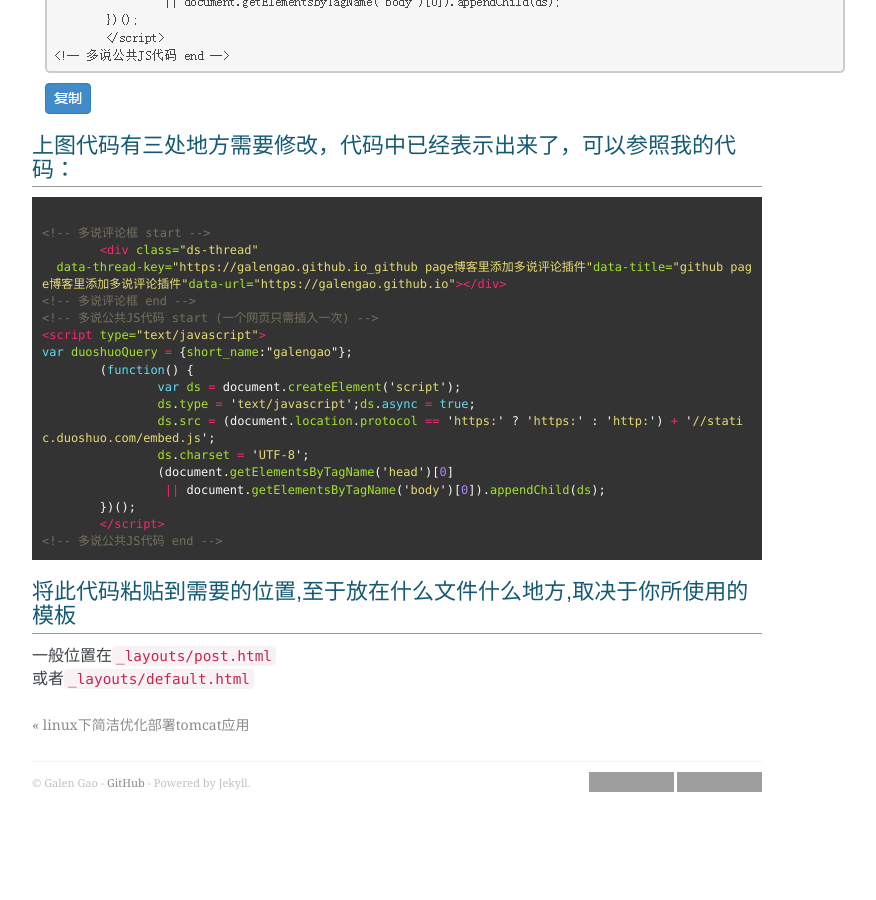
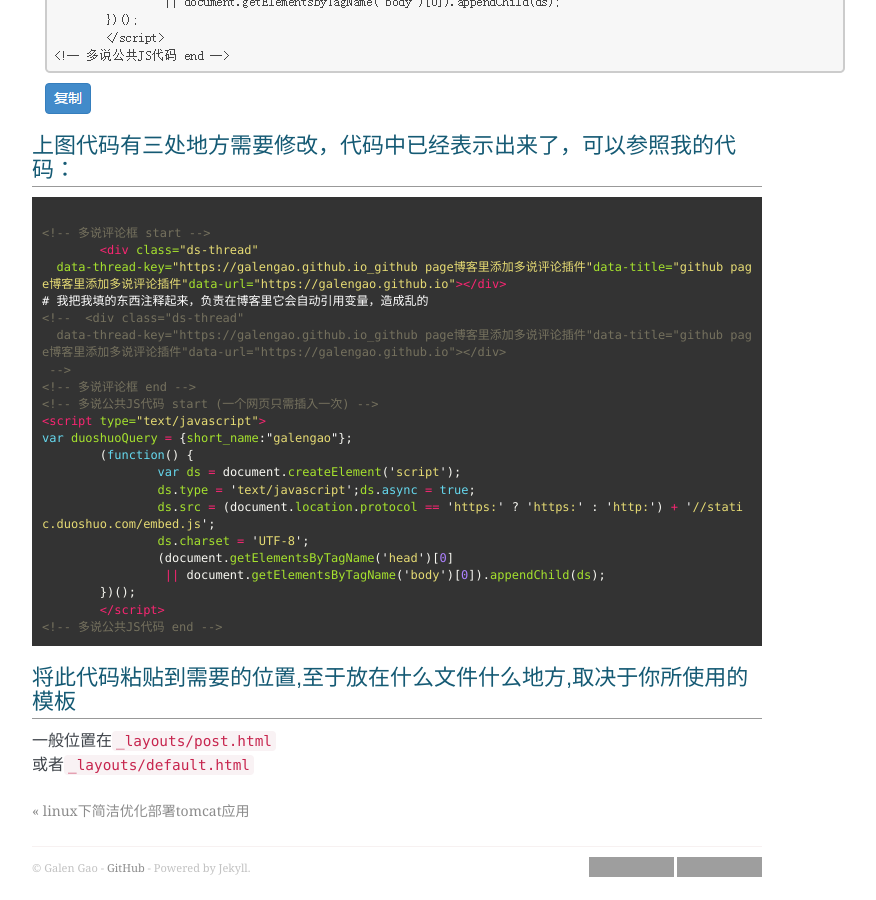
Before and after one commit to GalenGao/GalenGao.github.io, a Jekyll site: the page built from _posts/2016-06-05-duoshuo-discus.md, in a window 1280 px wide and 900 px high, scrolled down 1350 px. Shown: the whole window, without its empty margins (338-1214 px from the left). Built offline with Jekyll 4.4.1, drawn with Linux system fonts in a browser that asks for light colours; nearby versions of some CDN libraries; comment, search, counter and statistics services are not loaded; before the commit the page ends 2165 px from its top, so only the background shows below that; grey boxes are pictures that could not be loaded.

Commit message:
first post

```diff
--- a/_posts/2016-06-05-duoshuo-discus.md
+++ b/_posts/2016-06-05-duoshuo-discus.md
@@ -30,6 +30,10 @@ categories: [blog]
 <!-- 多说评论框 start -->
 	<div class="ds-thread"
   data-thread-key="{{ site.url }}_{{ page.title }}"data-title="{{ page.title }}"data-url="{{ site.url }}"></div>
+# 我把我填的东西注释起来，负责在博客里它会自动引用变量，造成乱的
+<!--  <div class="ds-thread"
+  data-thread-key="{{ site.url }}_{{ page.title }}"data-title="{{ page.title }}"data-url="{{ site.url }}"></div>
+ -->
 <!-- 多说评论框 end -->
 <!-- 多说公共JS代码 start (一个网页只需插入一次) -->
 <script type="text/javascript">
```
Also changed, not shown: other parts of _posts/2016-06-05-duoshuo-discus.md (+1 -1 lines).
